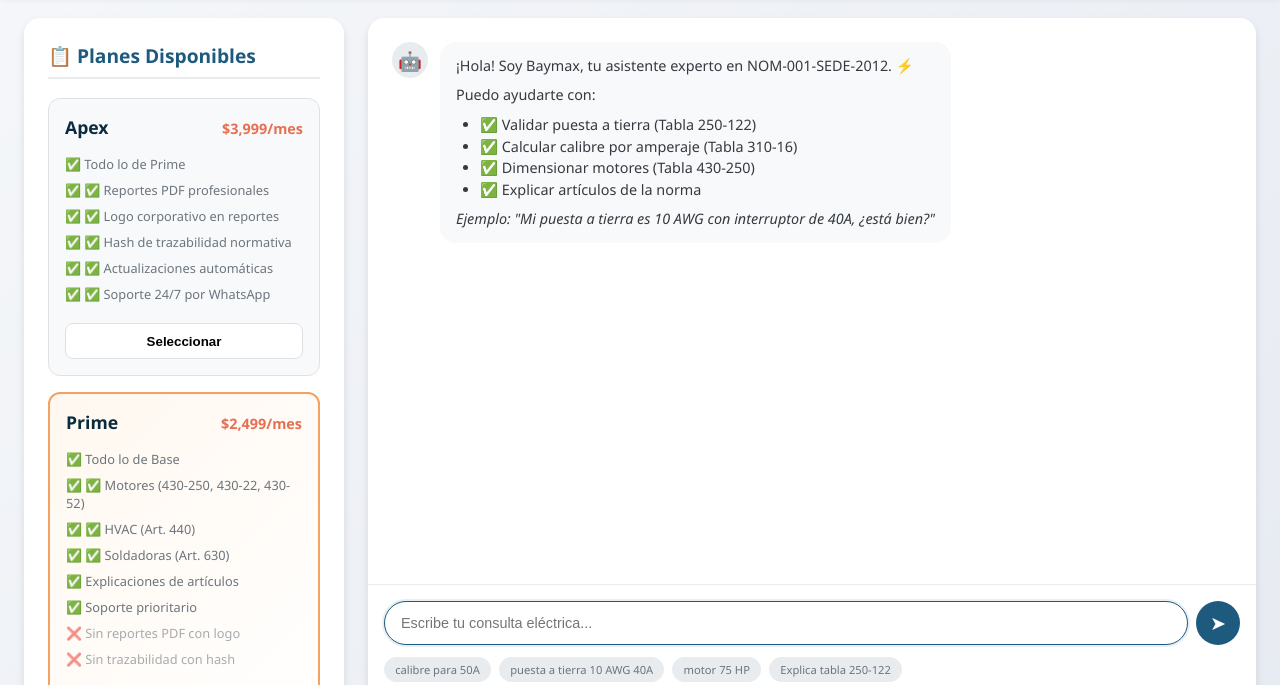
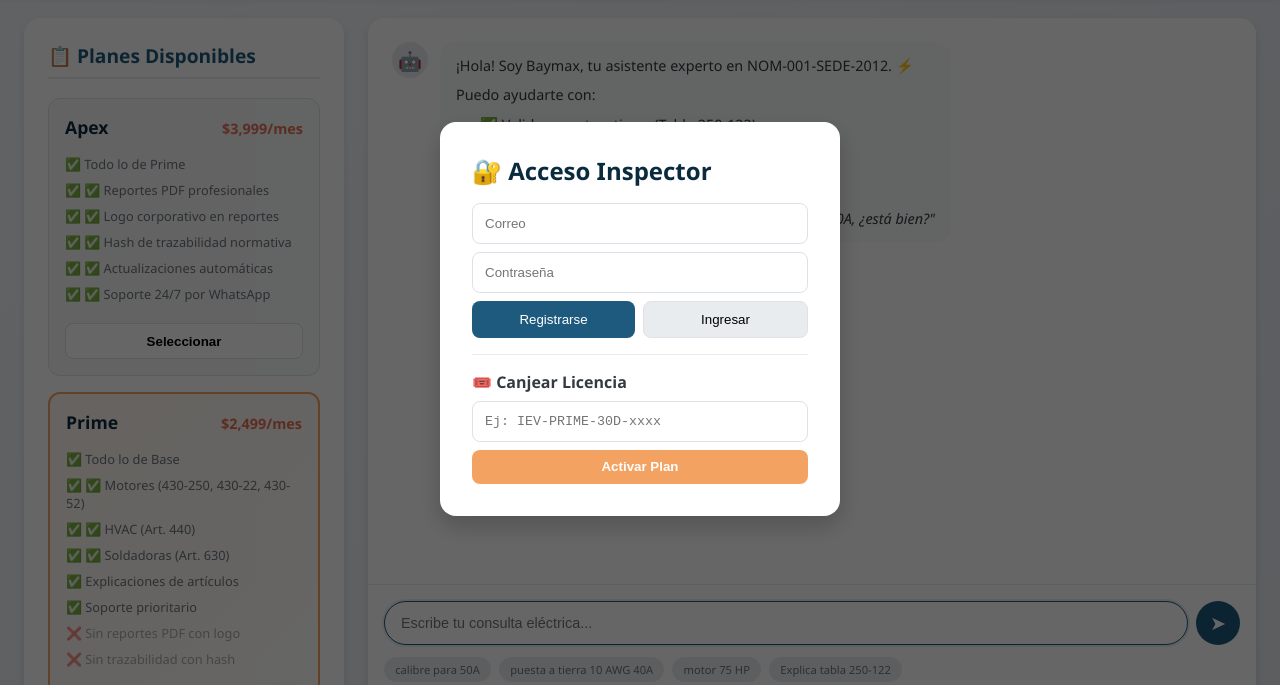
Before and after one commit to Lecterhdz/inspector-electrico-virtual, a website: page index.html in a window 1280 px wide. Shown: the part 81-766 px from the top of the page. Drawn offline with nearby package versions, Linux system fonts and the light colour scheme.

Commit message:
Update index.html

```diff
--- a/index.html
+++ b/index.html
@@ -161,5 +161,25 @@
         .catch(err => console.warn('⚠️ SW error:', err));
     }
   </script>
+<!-- Auth & License Modal -->
+<div id="authModal" style="position:fixed; inset:0; background:rgba(0,0,0,0.6); display:flex; align-items:center; justify-content:center; z-index:200;">
+  <div style="background:white; padding:2rem; border-radius:1rem; width:90%; max-width:400px; box-shadow:0 10px 25px rgba(0,0,0,0.2);">
+    <h2 style="margin-bottom:1rem; color:var(--primary-dark);">🔐 Acceso Inspector</h2>
+    <input id="authEmail" type="email" placeholder="Correo" style="width:100%; padding:0.75rem; margin-bottom:0.5rem; border:1px solid var(--gray-300); border-radius:0.5rem;">
+    <input id="authPass" type="password" placeholder="Contraseña" style="width:100%; padding:0.75rem; margin-bottom:0.5rem; border:1px solid var(--gray-300); border-radius:0.5rem;">
+    <div style="display:flex; gap:0.5rem; margin-bottom:1rem;">
+      <button onclick="handleAuth('signup')" style="flex:1; padding:0.6rem; background:var(--primary); color:white; border:none; border-radius:0.5rem; cursor:pointer;">Registrarse</button>
+      <button onclick="handleAuth('login')" style="flex:1; padding:0.6rem; background:var(--gray-200); border:1px solid var(--gray-300); border-radius:0.5rem; cursor:pointer;">Ingresar</button>
+    </div>
+    <hr style="border:0; border-top:1px solid var(--gray-200); margin:1rem 0;">
+    <h4 style="margin-bottom:0.5rem;">🎟️ Canjear Licencia</h4>
+    <input id="licenseCode" placeholder="Ej: IEV-PRIME-30D-xxxx" style="width:100%; padding:0.75rem; margin-bottom:0.5rem; border:1px solid var(--gray-300); border-radius:0.5rem; font-family:monospace;">
+    <button onclick="redeemLicense()" style="width:100%; padding:0.6rem; background:var(--secondary); color:white; border:none; border-radius:0.5rem; cursor:pointer; font-weight:600;">Activar Plan</button>
+  </div>
+</div>
+
+<!-- Script Supabase -->
+<script src="https://cdn.jsdelivr.net/npm/@supabase/supabase-js@2"></script>
+<script type="module" src="js/app.js"></script>
 </body>
 </html>
```
